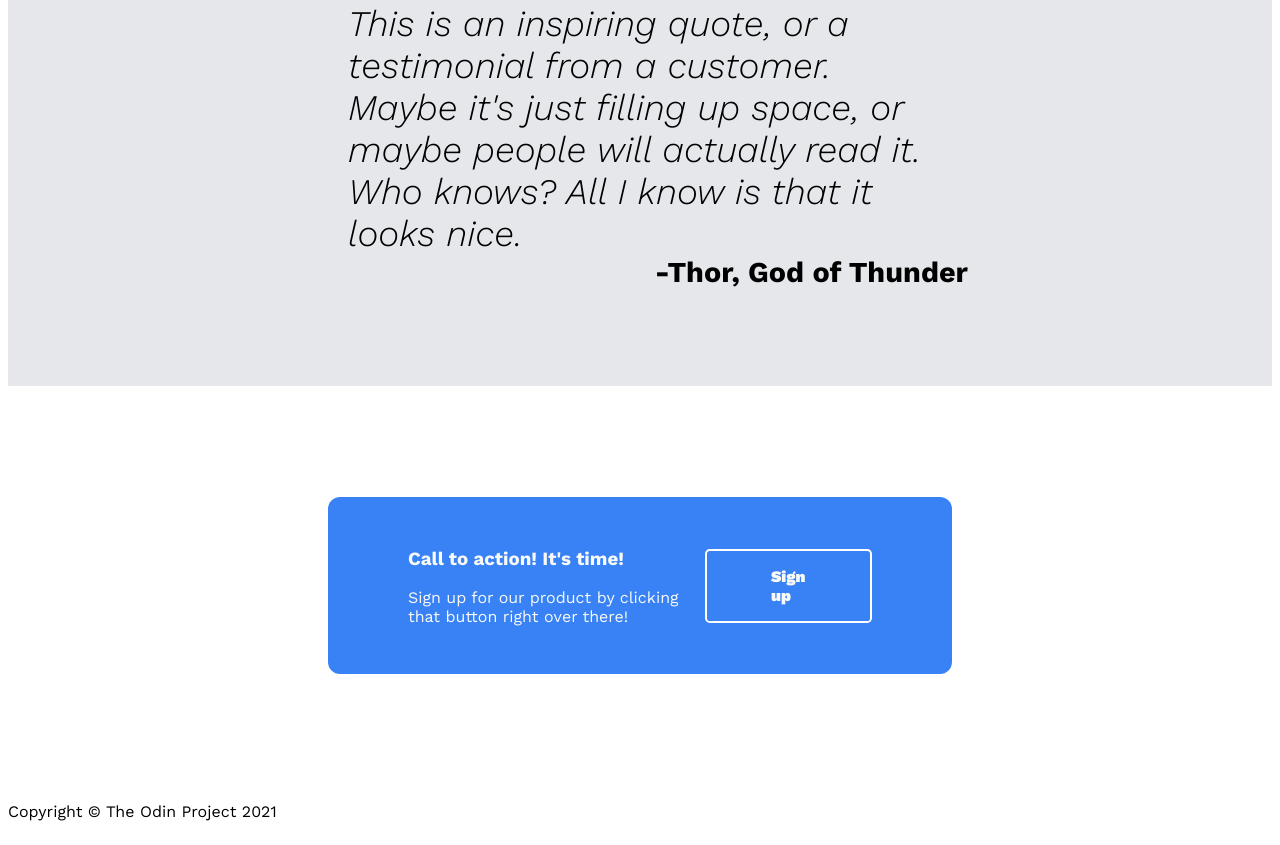
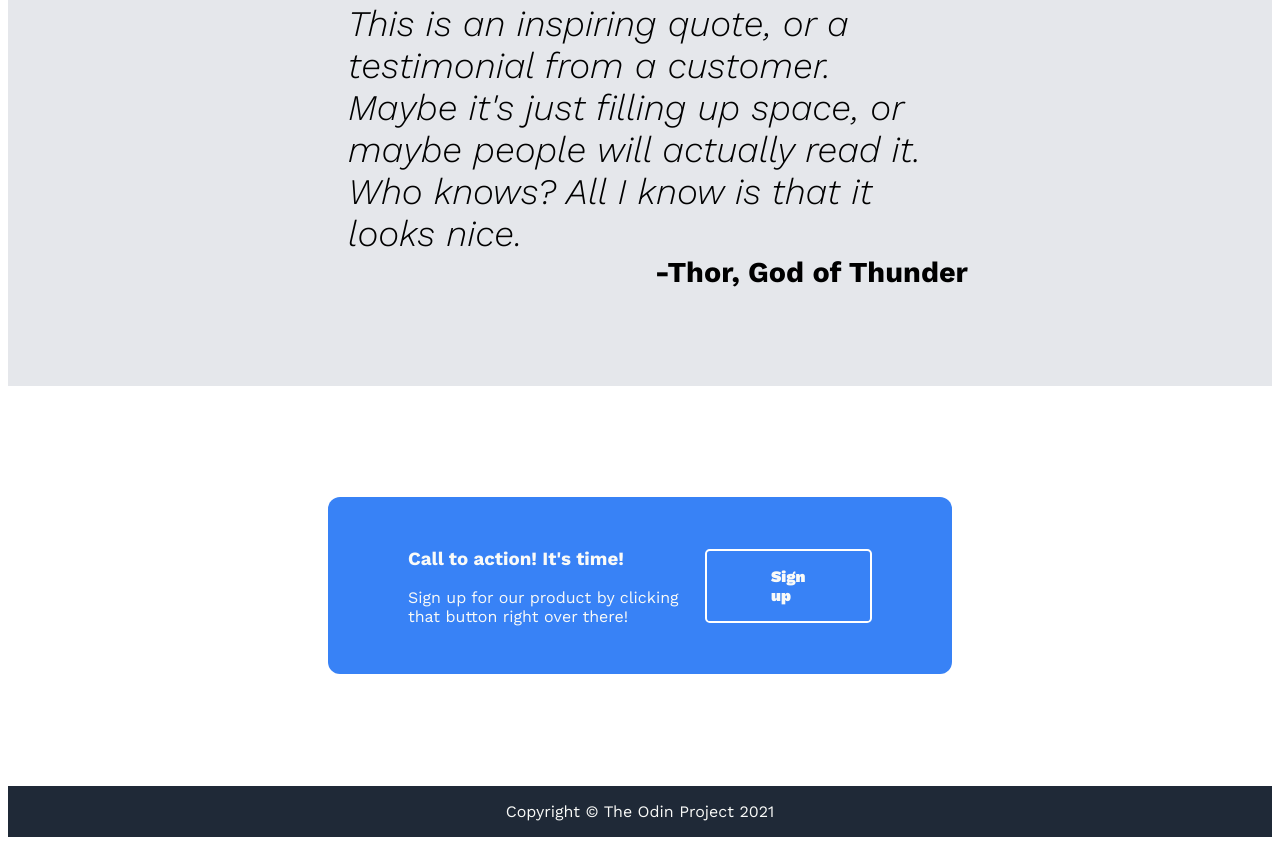
Before and after one commit to icetin/odin-css-project, a plain HTML site: page index.html in a window 1280 px wide. Shown: the part 1477-2322 px from the top of the page. Drawn offline with nearby package versions, Linux system fonts and the light colour scheme.

Commit message:
Add footer and complete the project

```diff
--- a/style.css
+++ b/style.css
@@ -242,3 +242,11 @@ text-decoration: none;
 }
 
 /*--FOOTER--*/
+
+.footer  {
+    background-color: #1f2937;
+    display: flex;
+    justify-content: center;
+    align-items: center;
+    color: #f9faf8;
+}
```
